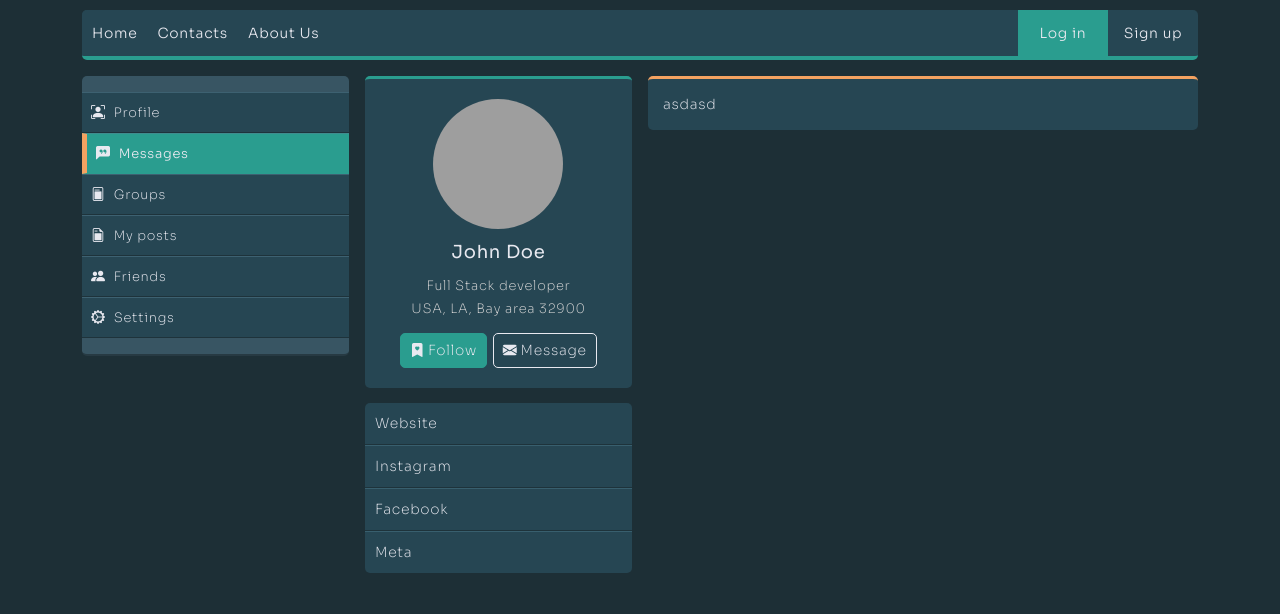
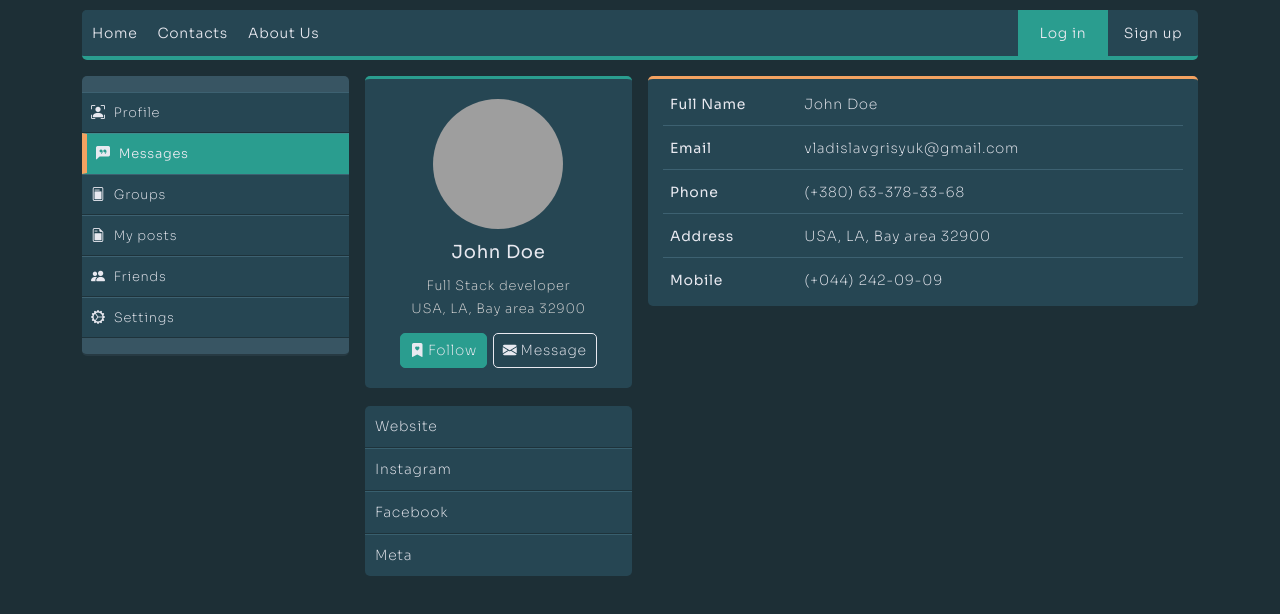
Before and after one commit to vladislavgrisyuk/Blog-t, a website: page profile.html in a window 1280 px wide. Drawn offline with nearby package versions, Linux system fonts and the light colour scheme; grey boxes are pictures that could not be loaded.

Commit message:
Added some code

```diff
--- a/profile.html
+++ b/profile.html
@@ -101,7 +101,59 @@
                             </div>
                             <div class="col">
                                 <div class="profile-data-container">
-                                    asdasd
+                                    <div class="row profile-data__item">
+                                        <div class="col-3 tb">
+                                            Full Name
+                                        </div>
+                                        <div class="col-9 data-value">
+                                            John Doe
+                                        </div>
+                                    </div>
+                                    <div class="profile-bottom-border">
+
+                                    </div>
+                                    <div class="row profile-data__item">
+                                        <div class="col-3 tb">
+                                            Email
+                                        </div>
+                                        <div class="col data-value">
+                                            vladislavgrisyuk@gmail.com
+                                        </div>
+                                    </div>
+                                    <div class="profile-bottom-border">
+
+                                    </div>
+                                    <div class="row profile-data__item">
+                                        <div class="col-3 tb">
+                                            Phone
+                                        </div>
+                                        <div class="col-9 data-value">
+                                            (+380) 63-378-33-68
+                                        </div>
+                                    </div>
+                                    <div class="profile-bottom-border">
+
+                                    </div>
+                                    <div class="row profile-data__item">
+                                        <div class="col-3 tb">
+                                            Address
+                                        </div>
+                                        <div class="col-9 data-value">
+                                            USA, LA, Bay area 32900
+                                        </div>
+                                    </div>
+
+                                    <div class="profile-bottom-border">
+
+                                    </div>
+                                    <div class="row profile-data__item">
+                                        <div class="col-3 tb">
+                                            Mobile
+                                        </div>
+                                        <div class="col data-value">
+                                            (+044) 242-09-09
+                                        </div>
+                                    </div>
                                 </div>
                             </div>
                         </div>
--- /dev/null
+++ b/router/articleRouter.js
@@ -0,0 +1,6 @@
+const app = require('express')
+const router = app.Router()
+
+router.get('/')
+
+module.exports = router
--- a/style.css
+++ b/style.css
@@ -23,6 +23,7 @@ input:focus {
 :root {
     --body-bg: rgb(29, 47, 54);
     --main-bg: rgb(38, 70, 83);
+    --main-bg-hover: rgb(35, 63, 75);
     --main-theme-color: #2a9d8f;
     --main-theme-color-hover: #228579;
     --sub-theme-menu: #f4a261;
@@ -549,7 +550,7 @@ input:-webkit-autofill:active {
 
 .profile-links {
     border-radius: 5px;
-    margin-top: 15px;
+    margin-top: 18px;
     background-color: var(--main-bg);
     overflow: hidden;
 }
@@ -561,6 +562,7 @@ input:-webkit-autofill:active {
 }
 
 .profile-link__item:hover {
+    background-color: var(--main-bg-hover);
     border-bottom: 3px solid var(--main-theme-color) !important;
 }
 
@@ -589,3 +591,21 @@ input:-webkit-autofill:active {
 }
 
 /* ==========END PROFILE DATA========== */
+
+.profile-data__item {
+    margin-bottom: 10px;
+    margin-left: -5px;
+}
+
+.profile-bottom-border {
+    border-bottom: 1px solid var(--main-transparent-col);
+    margin-bottom: 12px;
+}
+
+.tb {
+    font-weight: 400;
+}
+
+.profile-data__item:last-child {
+    margin-bottom: 0px;
+}
```
